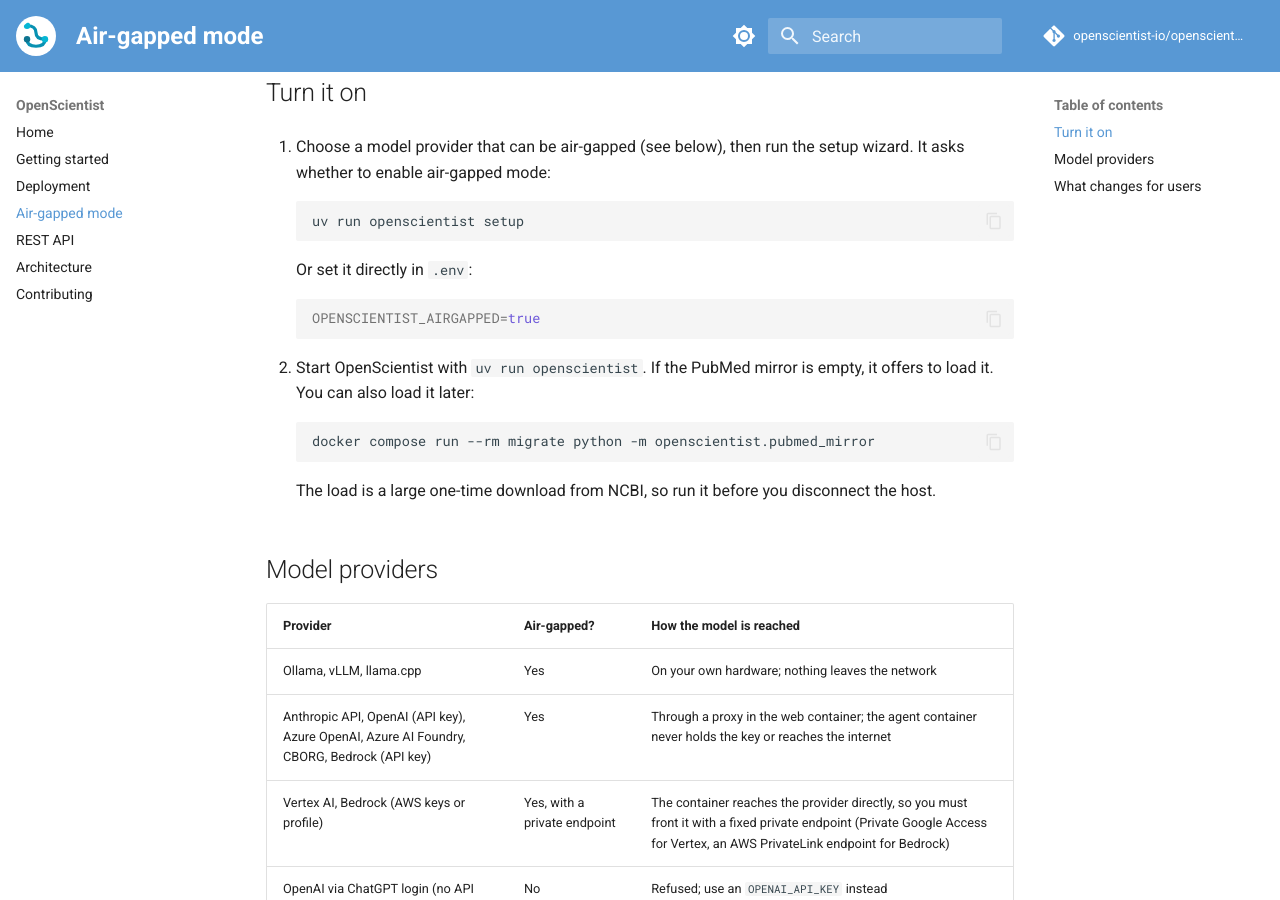
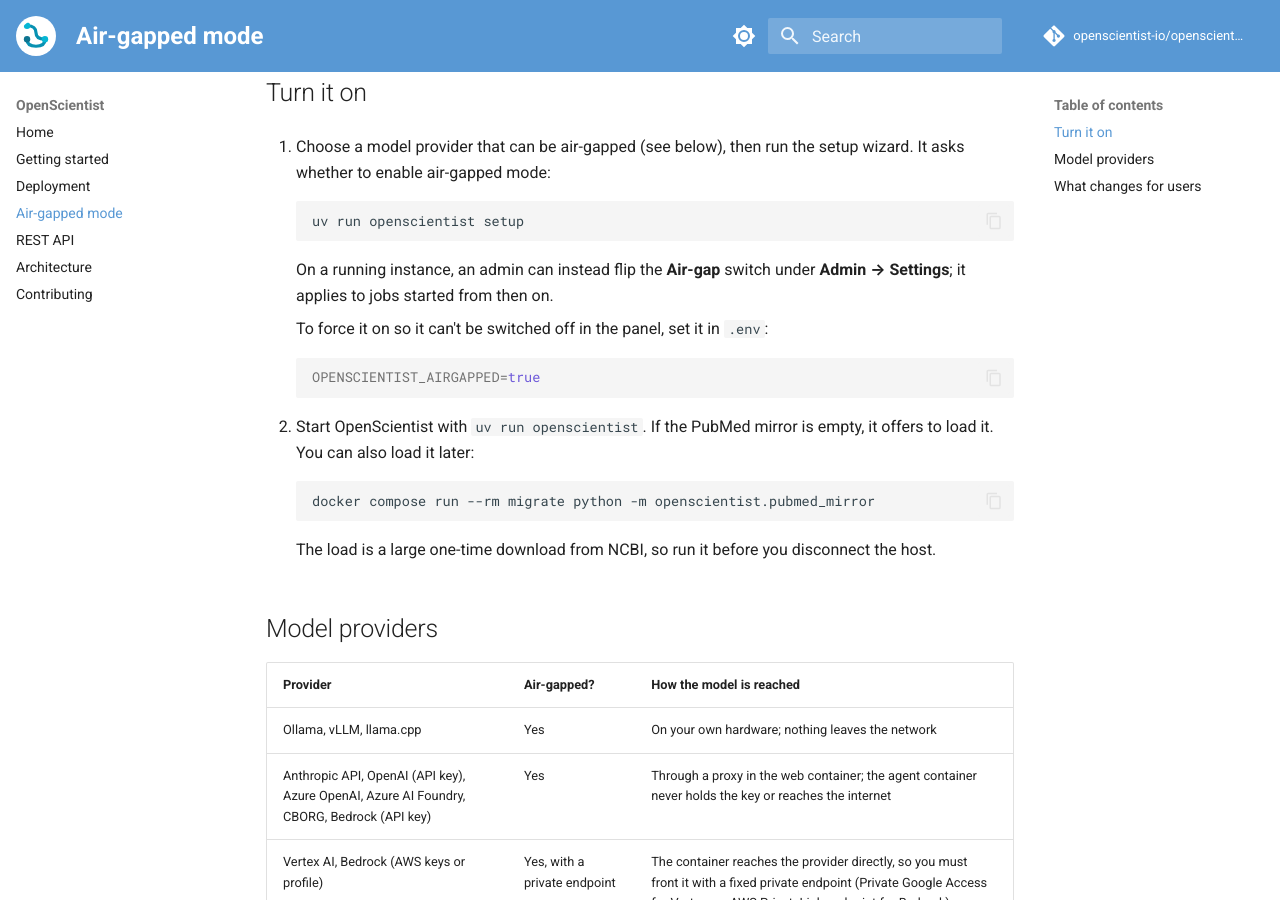
Before and after one commit to openscientist-io/openscientist-docs, an MkDocs documentation site: the page built from docs/airgap.md, in a window 1280 px wide and 900 px high, scrolled down 447 px. Built offline with MkDocs 1.6.1 and Material for MkDocs 9.7.7, drawn with Linux system fonts in a browser that asks for light colours; comment, search, counter and statistics services are not loaded.

Commit message:
Document the admin Air-gap switch
Co-Authored-By: Claude Opus 5.5 <noreply@anthropic.com>

````diff
--- a/docs/airgap.md
+++ b/docs/airgap.md
@@ -16,7 +16,9 @@ Air-gapped mode is available on self-hosted installs only, not on www.openscient
     uv run openscientist setup
     ```
 
-    Or set it directly in `.env`:
+    On a running instance, an admin can instead flip the **Air-gap** switch under **Admin → Settings**; it applies to jobs started from then on.
+
+    To force it on so it can't be switched off in the panel, set it in `.env`:
 
     ```bash
     OPENSCIENTIST_AIRGAPPED=true
````
Also changed, not shown: docs/getting-started.md (+1 -0 lines).
